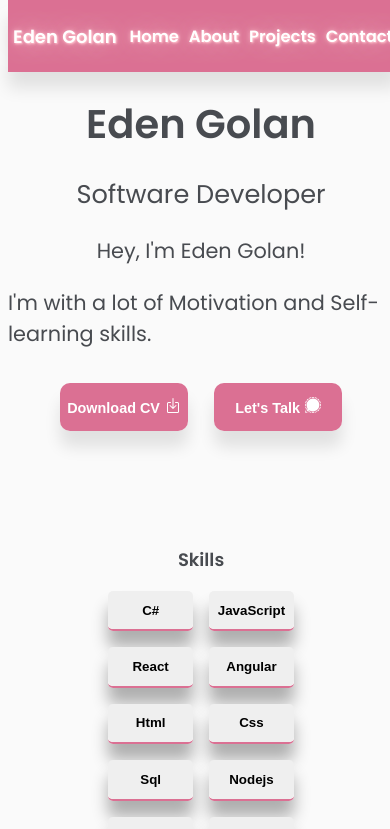
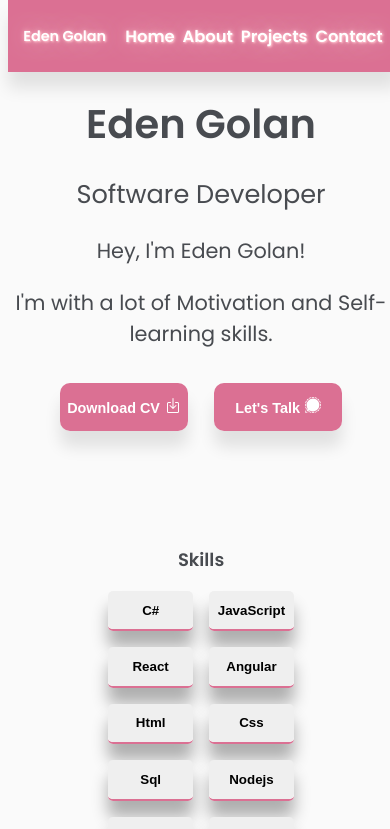
Before and after one commit to edengolan1/Portfolio, a React (Create React App) app: page / in a window 390 px wide. Shown: the top 829 px of the page. Built offline with nearby package versions, Linux system fonts and the light colour scheme.

Commit message:
update for mobile

```diff
--- a/src/styles/About.css
+++ b/src/styles/About.css
@@ -8,6 +8,7 @@
     padding-bottom: 30px;
     color: #484b50;
     background: #fafafa;
+    text-align: center;
 }
 #About>div {
     margin-bottom: 1.3rem;
--- a/src/styles/Header.css
+++ b/src/styles/Header.css
@@ -30,13 +30,13 @@
 @media screen and (max-width: 768px) {
     #Header {
         display: flex;
-        justify-content: center;
+        justify-content: space-evenly;
         font-size: 1.02rem;
     }
     .linkes >a , .linkHome, .myName {
-        margin: 5px;
+        margin: 4px;
     }
-    .myName {
-        margin-right: 8px;
+    .myName>p{
+        font-size: 0.9rem;
     }
 }
```
